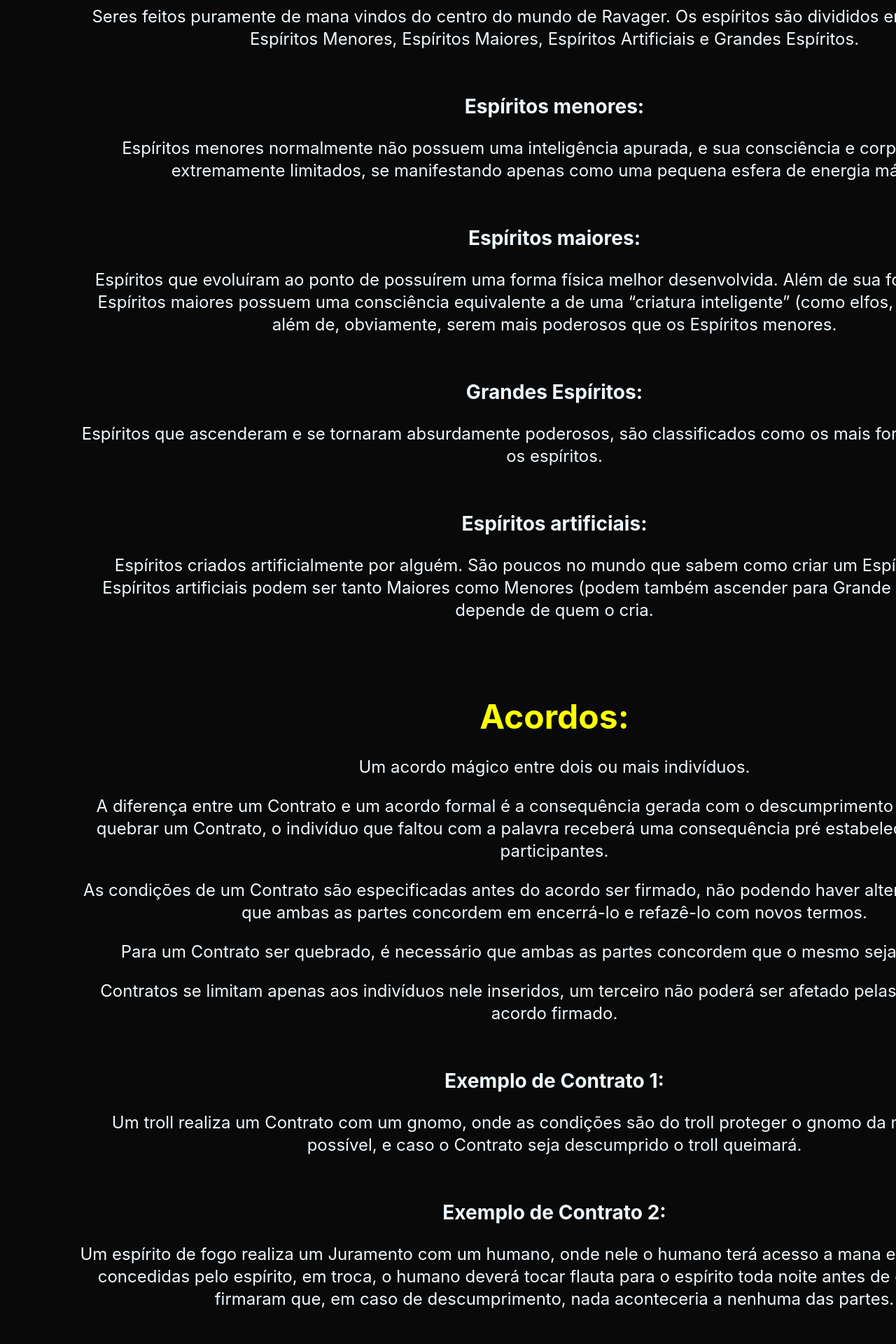
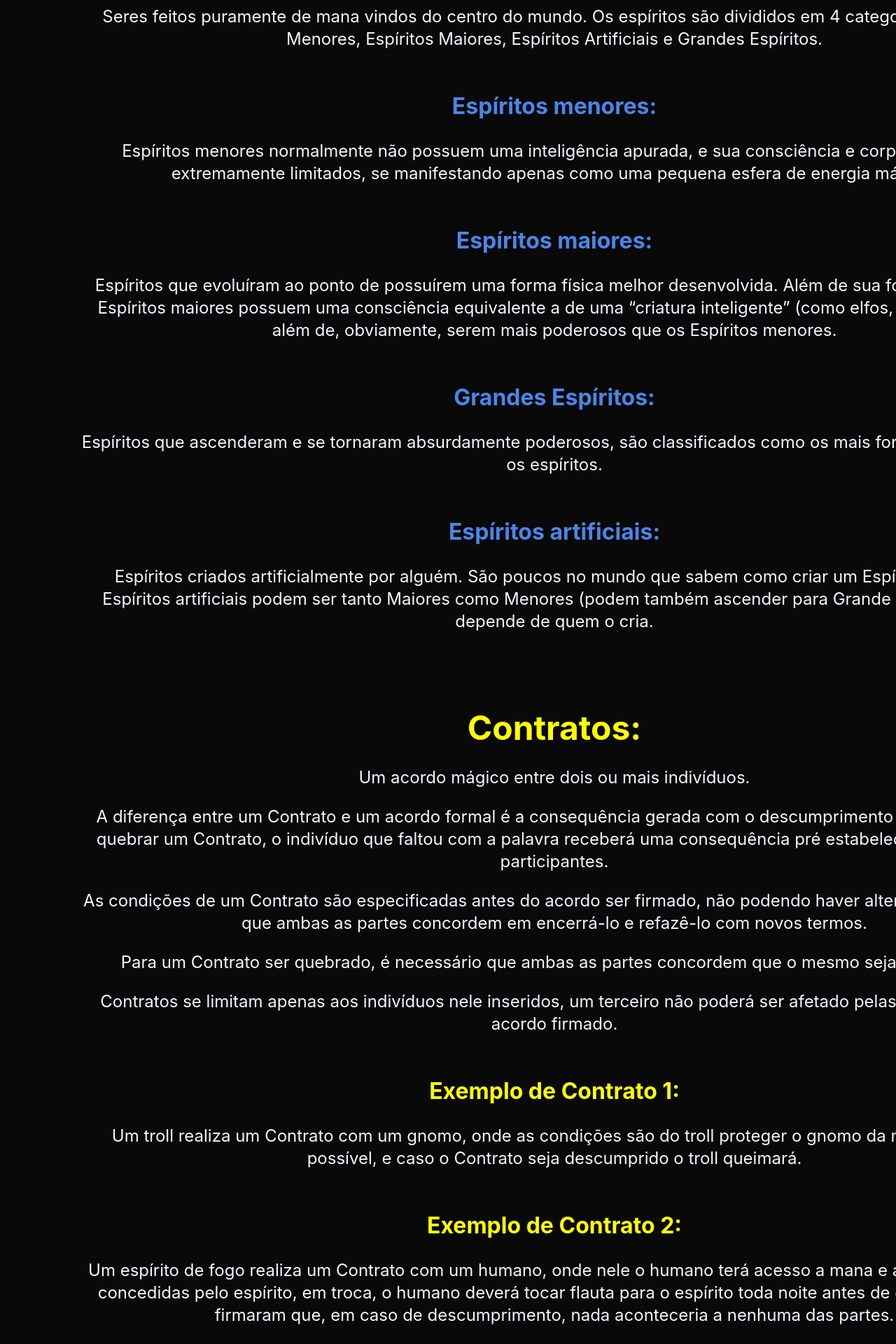
Before and after one commit to LuisHenriqueGavaJunior/ApocrifosRPG, a React (Vite) app: page /apocrifosrpg/conceitos in a window 1280 px wide. Shown: the part 700-2620 px from the top of the page at 70% size. Built offline with nearby package versions, Linux system fonts and the light colour scheme.

Commit message:
adições nos conceitos

```diff
--- a/src/pages/Banco/Conceitos/Conceitos.css
+++ b/src/pages/Banco/Conceitos/Conceitos.css
@@ -28,7 +28,11 @@
     margin-top: 15vh;
 }
 
-.espacoconceitos{
+.Conceitoespiritossubtitulos{
+    text-align: center;
+    font-size: 4vh;
+    width: 170vh;
+    color: #4A86E8;
     margin-top: 8vh;
 }
 
@@ -39,3 +43,11 @@
     color: #FFFF00;
     margin-top: 15vh;
 }
+
+.Conceitocontratossubtitulos{
+    text-align: center;
+    font-size: 4vh;
+    width: 170vh;
+    color: #FFFF00;
+    margin-top: 8vh;
+}
--- a/src/pages/Banco/Conceitos/Conceitos.jsx
+++ b/src/pages/Banco/Conceitos/Conceitos.jsx
@@ -16,33 +16,40 @@ function Conceitos() {
       <section className='Espiritos'>
         <h2 className='Conceitosespiritos'>Espíritos:</h2>
 
-        Seres feitos puramente de mana vindos do centro do mundo de Ravager. Os espíritos são divididos em 4 categorias: Espíritos Menores, Espíritos Maiores, Espíritos Artificiais e Grandes Espíritos.
+        Seres feitos puramente de mana vindos do centro do mundo. Os espíritos são divididos em 4 categorias: Espíritos Menores, Espíritos Maiores, Espíritos Artificiais e Grandes Espíritos.
 
-        <h3 className='espacoconceitos'>Espíritos menores:</h3>
+        <h3 className='Conceitoespiritossubtitulos'>Espíritos menores:</h3>
         Espíritos menores normalmente não possuem uma inteligência apurada, e sua consciência e corpo físico são extremamente limitados, se manifestando apenas como uma pequena esfera de energia mágica.
 
-        <h3 className='espacoconceitos'>Espíritos maiores:</h3>
+        <h3 className='Conceitoespiritossubtitulos'>Espíritos maiores:</h3>
         Espíritos que evoluíram ao ponto de possuírem uma forma física melhor desenvolvida. Além de sua forma corpórea, Espíritos maiores possuem uma consciência equivalente a de uma “criatura inteligente” (como elfos, humanos etc), além de, obviamente, serem mais poderosos que os Espíritos menores.
 
-        <h3 className='espacoconceitos'>Grandes Espíritos:</h3>
+        <h3 className='Conceitoespiritossubtitulos'>Grandes Espíritos:</h3>
         Espíritos que ascenderam e se tornaram absurdamente poderosos, são classificados como os mais fortes dentre todos os espíritos.
 
-        <h3 className='espacoconceitos'>Espíritos artificiais:</h3>
+        <h3 className='Conceitoespiritossubtitulos'>Espíritos artificiais:</h3>
         Espíritos criados artificialmente por alguém. São poucos no mundo que sabem como criar um Espírito artificial.
         Espíritos artificiais podem ser tanto Maiores como Menores (podem também ascender para Grande Espírito), tudo depende de quem o cria.
       </section>
 
       <section className='Contratos'>
-        <h2 className='Conceitocontratos'>Acordos:</h2>
+        <h2 className='Conceitocontratos'>Contratos:</h2>
         Um acordo mágico entre dois ou mais indivíduos.
         <p/>A diferença entre um Contrato e um acordo formal é a consequência gerada com o descumprimento do mesmo. Ao quebrar um Contrato, o indivíduo que faltou com a palavra receberá uma consequência pré estabelecida pelos dois participantes.
         <p/>As condições de um Contrato são especificadas antes do acordo ser firmado, não podendo haver alterações a não ser que ambas as partes concordem em encerrá-lo e refazê-lo com novos termos.
         <p/>Para um Contrato ser quebrado, é necessário que ambas as partes concordem que o mesmo seja encerrado.
         <p/>Contratos se limitam apenas aos indivíduos nele inseridos, um terceiro não poderá ser afetado pelas condições do acordo firmado.
 
-        <h3 className='espacoconceitos'>Exemplo de Contrato 1:</h3> Um troll realiza um Contrato com um gnomo, onde as condições são do troll proteger o gnomo da melhor forma possível, e caso o Contrato seja descumprido o troll queimará.
+        <h3 className='Conceitocontratossubtitulos'>Exemplo de Contrato 1:</h3> Um troll realiza um Contrato com um gnomo, onde as condições são do troll proteger o gnomo da melhor forma possível, e caso o Contrato seja descumprido o troll queimará.
 
-        <h3 className='espacoconceitos'>Exemplo de Contrato 2:</h3> Um espírito de fogo realiza um Juramento com um humano, onde nele o humano terá acesso a mana e algumas magias concedidas pelo espírito, em troca, o humano deverá tocar flauta para o espírito toda noite antes de dormir. Ambos firmaram que, em caso de descumprimento, nada aconteceria a nenhuma das partes.
+        <h3 className='Conceitocontratossubtitulos'>Exemplo de Contrato 2:</h3> Um espírito de fogo realiza um Contrato com um humano, onde nele o humano terá acesso a mana e algumas magias concedidas pelo espírito, em troca, o humano deverá tocar flauta para o espírito toda noite antes de dormir. Ambos firmaram que, em caso de descumprimento, nada aconteceria a nenhuma das partes.
+
+        <h3 className='Conceitocontratossubtitulos'>Contrato de Sangue:</h3>
+        <p/>Contratos realizados entre indivíduos que se estendem por gerações. Contrato de Sangue podem ser quebrados desde que o indivíduo seja do mesmo sangue de quem firmou o Pacto e que o mesmo já esteja morto.
+
+        <p/>Exemplo de Contrato de Sangue: Um espírito maior realiza um Contrato de Sangue com um rei, onde nele o espírito maior protegerá as terras do rei enquanto sua família estiver no trono, e em troca, a família do rei deve conceder um banquete todo mês ao espírito.
+        Ambos firmaram que, em caso de descumprimento por parte do espírito, o mesmo morrerá, e, em caso de descumprimento por parte da família do rei, o espírito irá assassinar todos os membros da linhagem.
+
       </section>
 
      </div>
```
